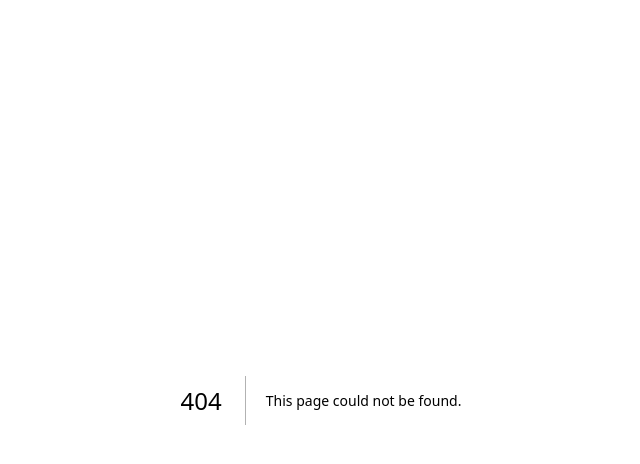
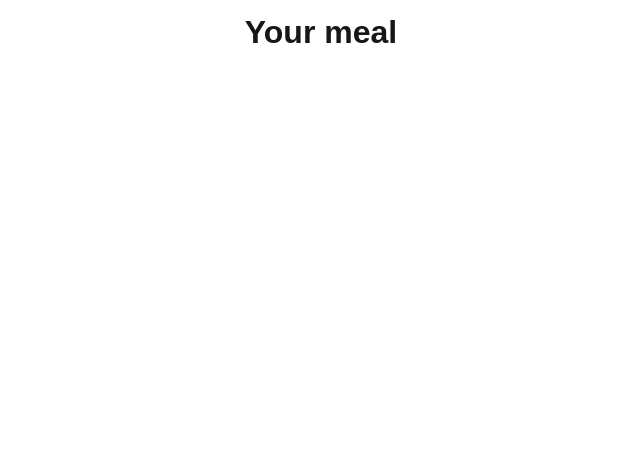
Before and after one commit to lucabattesini/learning-next.js, a Next.js app in the folder first-next-project/: page /meals/meal-type/meal-1 in a window 1280 px wide. Before the commit this address had no page. Shown: the top 464 px of the page, without its empty margins (319-959 px from the left). Built offline with nearby package versions, Linux system fonts and the light colour scheme.

Commit message:
Adding a result page to the dynamic page

```diff
--- /dev/null
+++ b/first-next-project/app/meals/meal-type/[dynamic_pages]/page.js
@@ -0,0 +1,7 @@
+export default function mealTypes() {
+    return (
+        <main>
+            <h1>Your meal</h1>
+        </main>
+    )
+}
```
